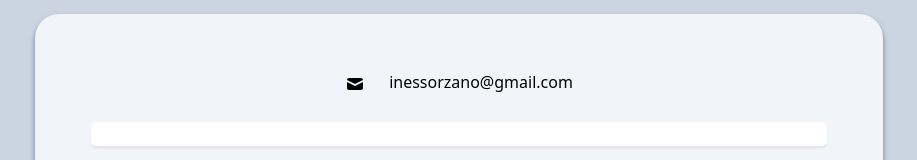
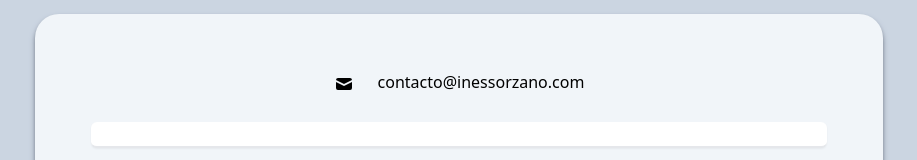
Before and after one commit to InesSorzano/nuxt-portfolio, a Nuxt app: page / in a window 1280 px wide. Shown: the part 1142-1302 px from the top of the page, without its empty margins (181-1098 px from the left). Built offline with nearby package versions, Linux system fonts and the light colour scheme.

Commit message:
Update mail

```diff
--- a/pages/index.vue
+++ b/pages/index.vue
@@ -104,7 +104,7 @@
                       <path d="M2.003 5.884L10 9.882l7.997-3.998A2 2 0 0016 4H4a2 2 0 00-1.997 1.884z"></path>
                       <path d="M18 8.118l-8 4-8-4V14a2 2 0 002 2h12a2 2 0 002-2V8.118z"></path>
                     </svg>
-                    <a href="mailto:inessorzano@gmail.com" class="mb-1">inessorzano@gmail.com</a>
+                    <a href="mailto:contacto@inessorzano.com" class="mb-1">contacto@inessorzano.com</a>
                   </p>
                   <label class="block">
                     <input type="text" v-bind:placeholder="Nombre"  name="name" id="name" required class="px-2 outline-none block w-full rounded-md shadow-sm focus:ring focus:ring-opacity-75 focus:ring-slate-900 border-b-2 border-gray-200 dark:bg-slate-600 dark:shadow-inner dark:shadow-slate.700">
```
